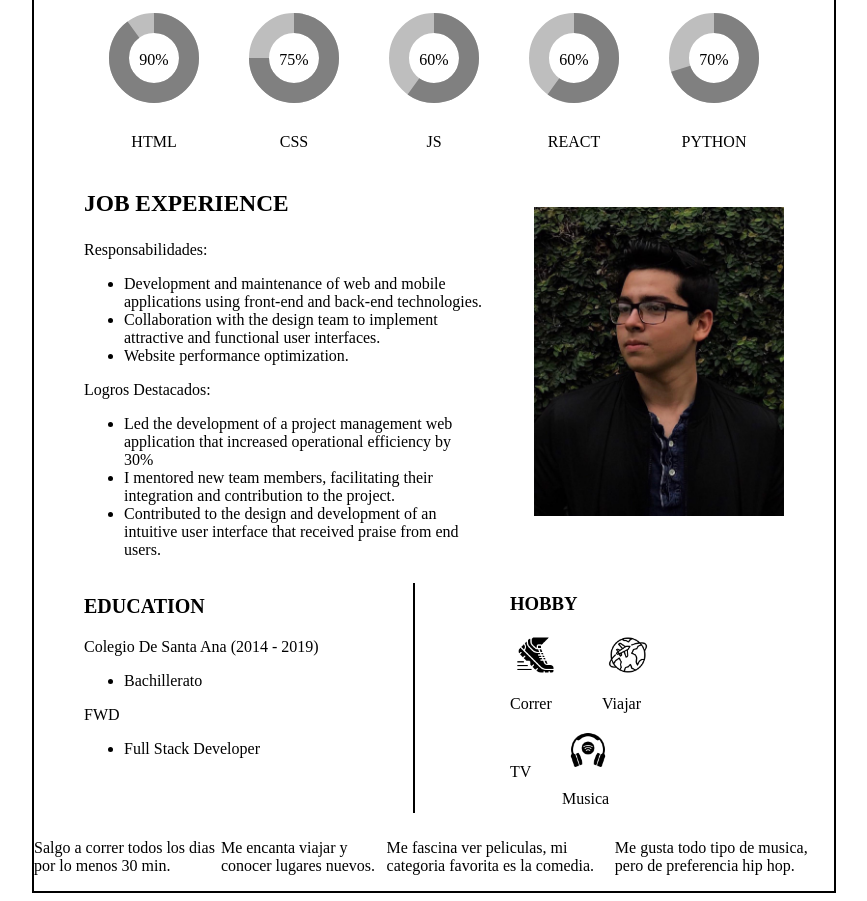
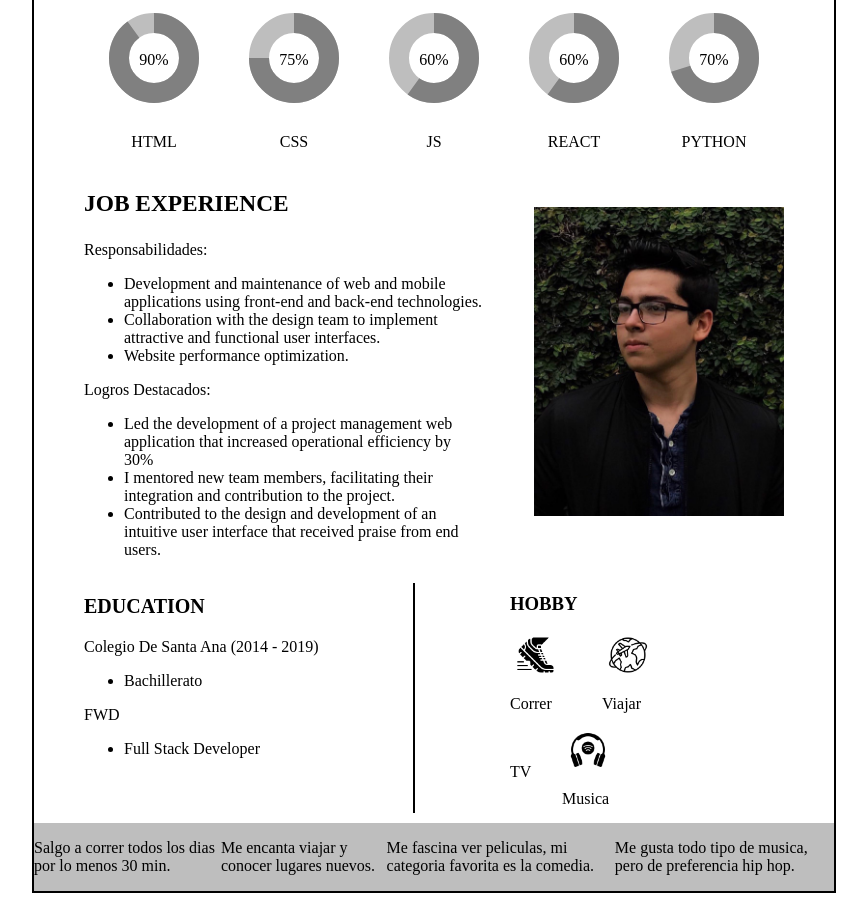
Before and after one commit to Santiago10234/curriculum, a plain HTML site: page index.html in a window 1280 px wide. Shown: the part 295-1196 px from the top of the page, without its empty margins (206-1073 px from the left). Drawn offline with Linux system fonts and the light colour scheme.

Commit message:
background color al contenedorp

```diff
--- a/styles.css
+++ b/styles.css
@@ -270,4 +270,5 @@ button:hover{
     align-items: center;
     justify-content: center;
     margin-top: -30px;
+    background-color: rgb(190, 190, 190);
 }
```
